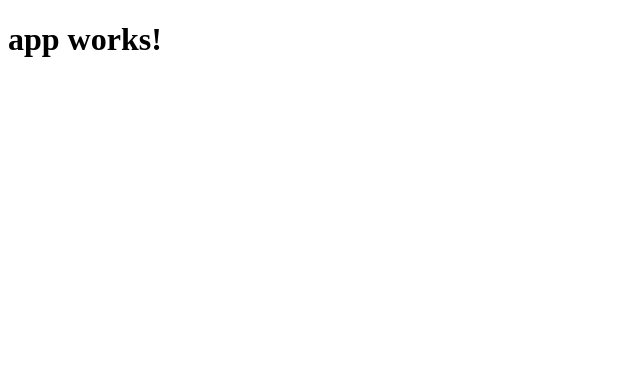
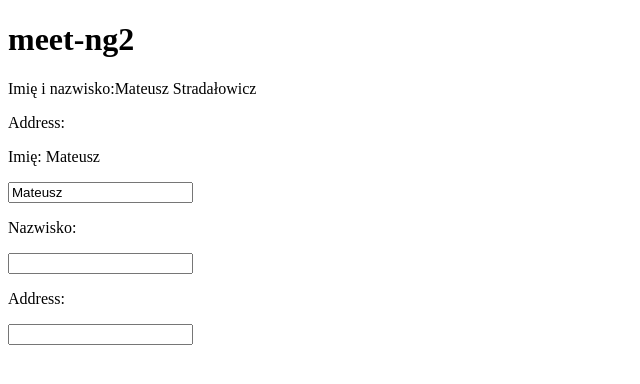
Before and after one commit to ArturJar/library, an Angular app: page / in a window 1280 px wide. Shown: the top 384 px of the page, without its empty margins (0-640 px from the left). Built offline with nearby package versions, Linux system fonts and the light colour scheme.

Commit message:
one way binding - by interpolation and property

```diff
--- a/src/app/app.component.html
+++ b/src/app/app.component.html
@@ -1,3 +1,19 @@
 <h1>
   {{title}}
 </h1>
+<p>Imię i nazwisko:{{name}} {{surname}}</p>
+<p>
+  Address:{{adress}}
+</p>
+<p>
+  Imię: {{name}}
+</p>
+<input [value]="name">
+<p>
+  Nazwisko:
+</p>
+<input>
+<p>
+  Address:
+</p>
+<input>
--- a/src/app/app.component.ts
+++ b/src/app/app.component.ts
@@ -6,5 +6,9 @@ import { Component } from '@angular/core';
   styleUrls: ['./app.component.css']
 })
 export class AppComponent {
-  title = 'app works!';
+  title = 'meet-ng2';
+
+  name = 'Mateusz';
+  surname = 'Stradałowicz';
+  address = 'Handlowa 6g';
 }
--- a/src/index.html
+++ b/src/index.html
@@ -1,14 +1,17 @@
 <!doctype html>
 <html>
+
 <head>
   <meta charset="utf-8">
-  <title>MeetNg2Pb</title>
+  <title>meet-ng2-pb</title>
   <base href="/">
 
   <meta name="viewport" content="width=device-width, initial-scale=1">
   <link rel="icon" type="image/x-icon" href="favicon.ico">
 </head>
+
 <body>
   <app-root>Loading...</app-root>
 </body>
+
 </html>
```
